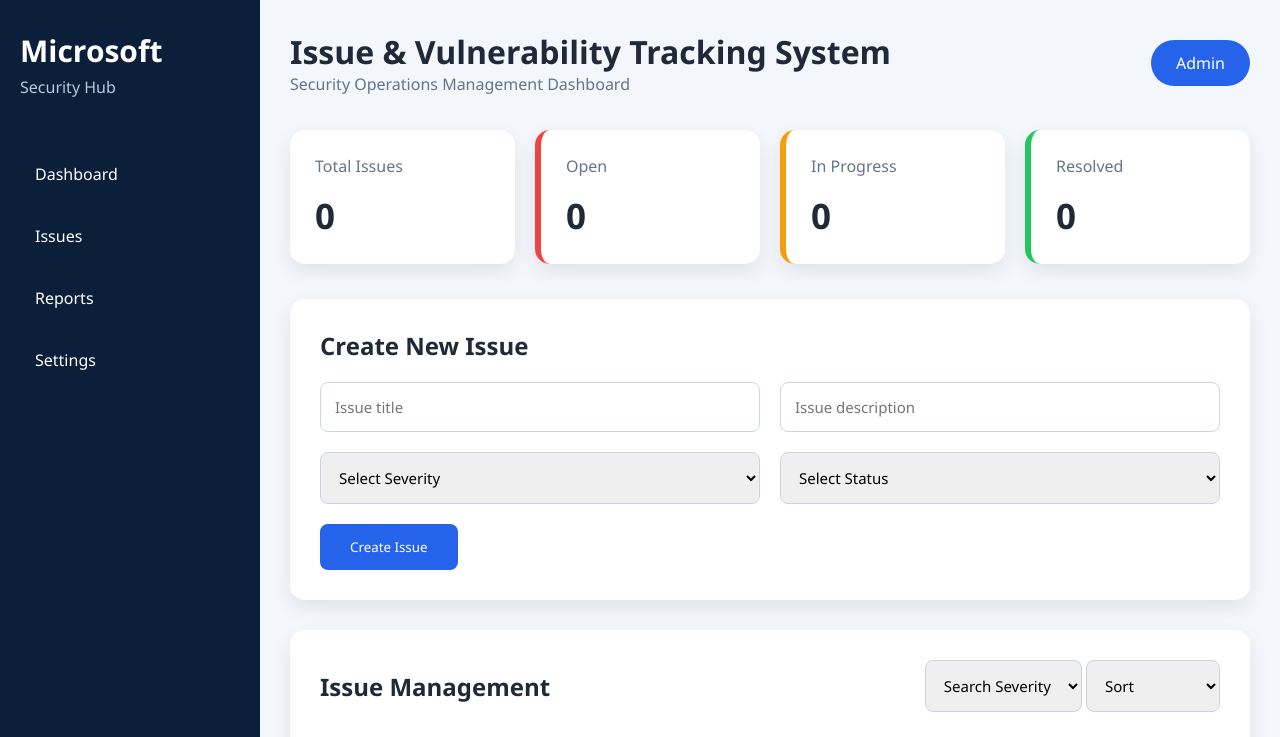
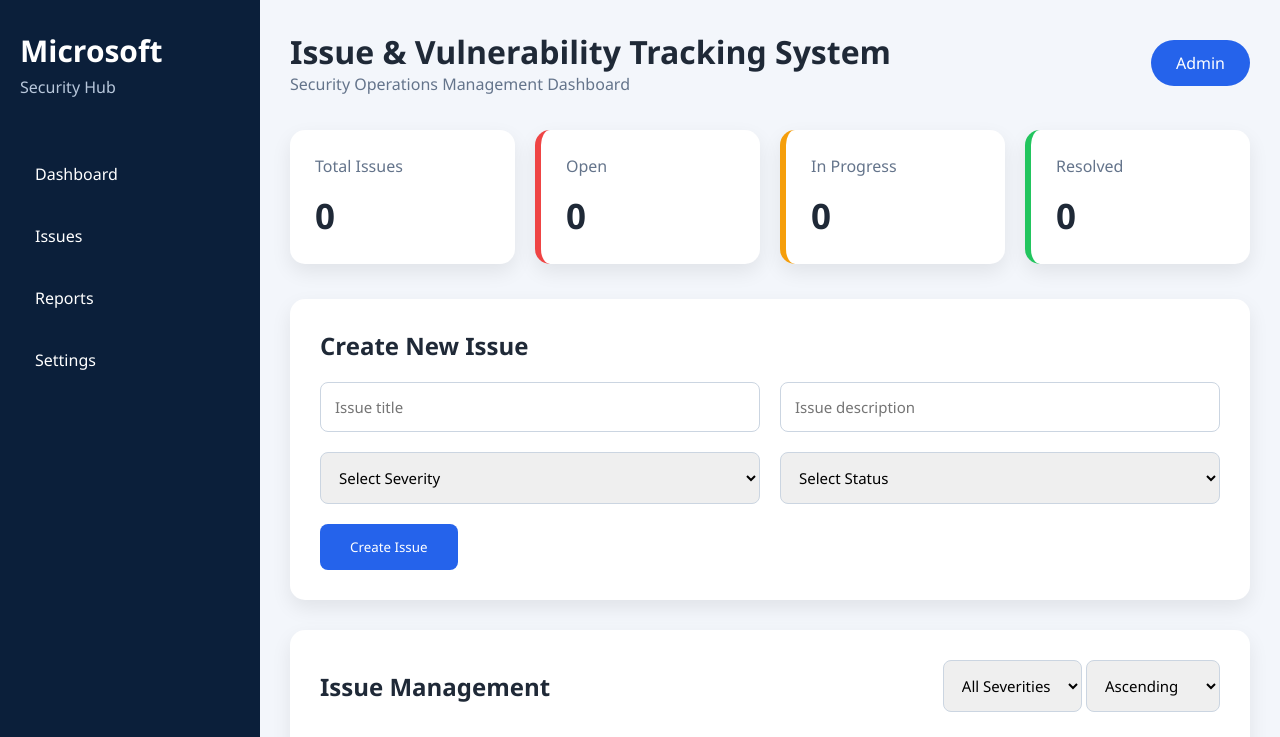
Before and after one commit to vandanaramanjinappa/Issuetracker, a Flask app: page /dashboard in a window 1280 px wide. Shown: the top 737 px of the page. Run offline with Flask 3, Linux system fonts and the light colour scheme; data that the repository does not hold is empty.

Commit message:
Updated frontend dashboard with search and sorting controls - Source: AI assistance (ChatGPT)

```diff
--- a/templates/index.html
+++ b/templates/index.html
@@ -139,9 +139,9 @@
             </div>
 
 
-            <button class="primary-btn">
-                Create Issue
-            </button>
+            <button class="primary-btn" onclick="createIssue()">
+    Create Issue
+</button>
 
 
         </section>
@@ -163,25 +163,25 @@
 
                 <div>
 
-                    <select>
-                        <option>Search Severity</option>
-                        <option>Critical</option>
-                        <option>High</option>
-                        <option>Medium</option>
-                        <option>Low</option>
-                    </select>
+    <select id="searchSeverity" onchange="loadIssues()">
+
+        <option value="">All Severities</option>
+        <option value="Critical">Critical</option>
+        <option value="High">High</option>
+        <option value="Medium">Medium</option>
+        <option value="Low">Low</option>
+
+    </select>
 
 
-                    <select>
+    <select id="sortOrder" onchange="loadIssues()">
 
-                        <option>Sort</option>
-                        <option>Ascending</option>
-                        <option>Descending</option>
+        <option value="asc">Ascending</option>
+        <option value="desc">Descending</option>
 
-                    </select>
+    </select>
 
-
-                </div>
+</div>
 
 
             </div>
```
